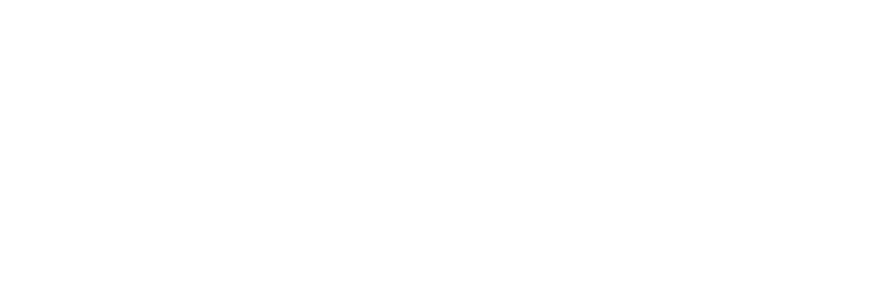
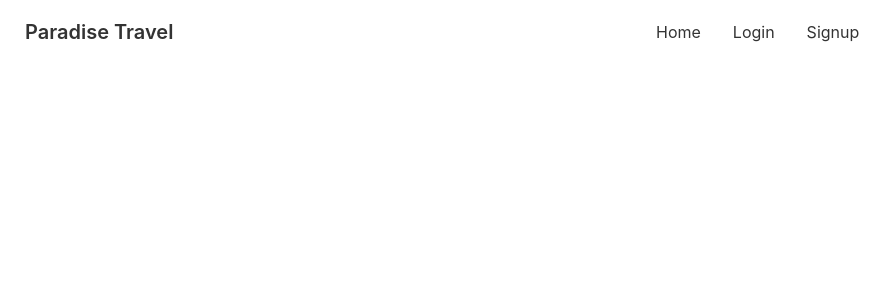
Before and after one commit to sourov101/Paradise-Travel-client-side, a React (Create React App) app: page / in a window 1280 px wide. Shown: the top 300 px of the page, without its empty margins (0-896 px from the left). Built offline with nearby package versions, Linux system fonts and the light colour scheme.

Commit message:
Header created

```diff
--- a/src/Components/Shared/Header.js
+++ b/src/Components/Shared/Header.js
@@ -1,8 +1,33 @@
 import React from 'react';
+import { Link } from 'react-router-dom';
 
 const Header = () => {
+    const menuItems = <>
+        <li><Link to='/'>Home</Link></li>
+        <li><Link to='/login'>Login</Link></li>
+        <li><Link to='/signup'>Signup</Link></li>
+    </>
+
+
+
     return (
-        <div>
+        <div className="navbar bg-base-100">
+            <div className="navbar-start">
+                <div className="dropdown">
+                    <label tabIndex={0} className="btn btn-ghost lg:hidden">
+                        <svg xmlns="http://www.w3.org/2000/svg" className="h-5 w-5" fill="none" viewBox="0 0 24 24" stroke="currentColor"><path strokeLinecap="round" strokeLinejoin="round" strokeWidth="2" d="M4 6h16M4 12h8m-8 6h16" /></svg>
+                    </label>
+                    <ul tabIndex={0} className="menu menu-compact dropdown-content mt-3 p-2 shadow bg-base-100 rounded-box w-52">
+                        {menuItems}
+                    </ul>
+                </div>
+                <Link to='/' className="btn btn-ghost normal-case text-xl">Paradise Travel</Link>
+            </div>
+            <div className="navbar-center hidden lg:flex">
+                <ul className="menu menu-horizontal p-0">
+                    {menuItems}
+                </ul>
+            </div>
 
         </div>
     );
```
